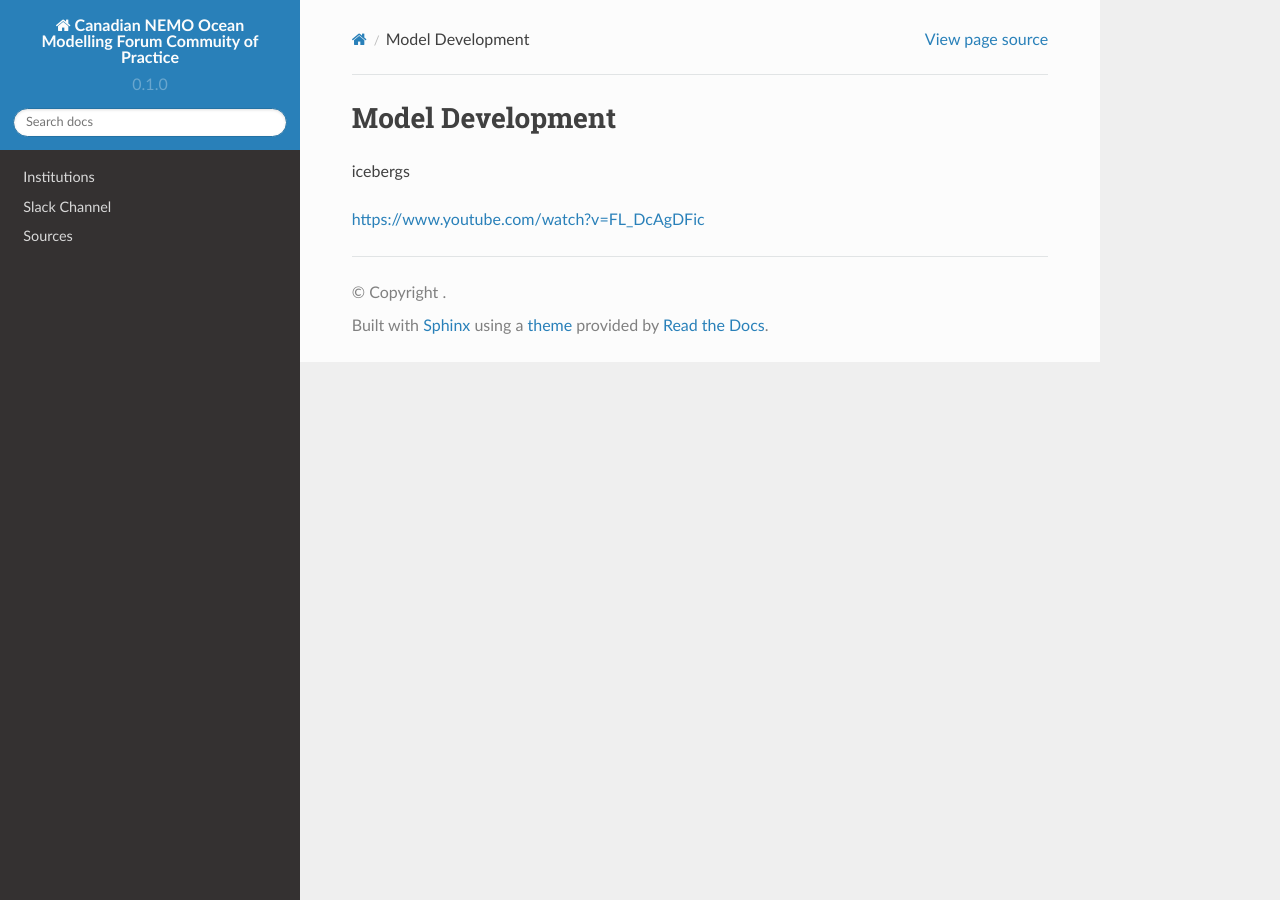
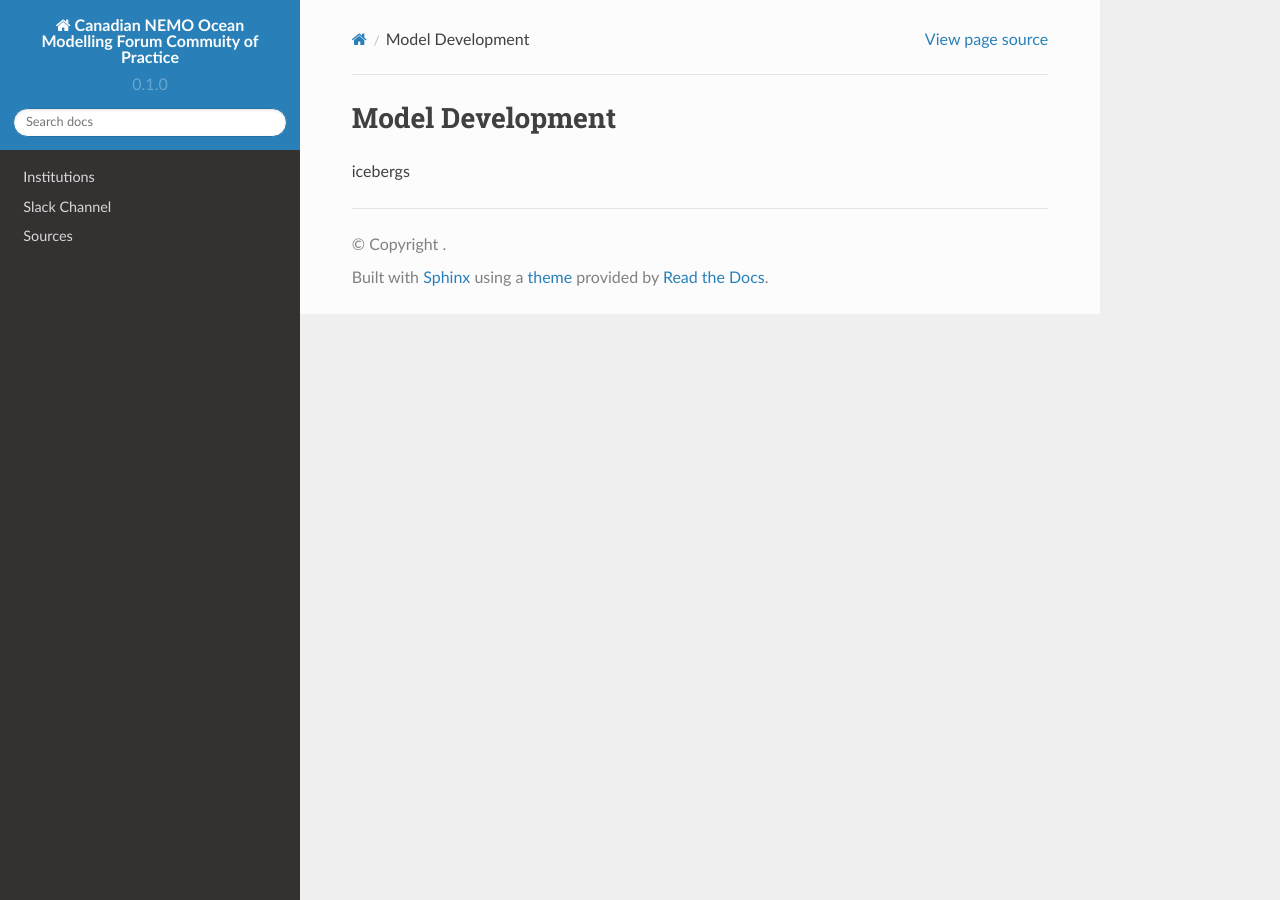
Before and after one commit to UofA-NEMO/Canadian-NEMO-Ocean-Modelling-Forum-Community-of-Practice, a Sphinx documentation site: the page built from docs/Institutions/UofA/Model_Development/index.rst, in a window 1280 px wide. Built offline with Sphinx 7.4.7 and the Read the Docs theme 2.0.0, drawn with Linux system fonts in a browser that asks for light colours; pages that are not in the unit, such as notebooks, are missing from menus; some of the changed lines change nothing that is shown.

Commit message:
Update index.rst

```diff
--- a/docs/Institutions/UofA/Model_Development/index.rst
+++ b/docs/Institutions/UofA/Model_Development/index.rst
@@ -3,5 +3,3 @@ Model Development
 
 
 icebergs
-
-https://www.youtube.com/watch?v=FL_DcAgDFic
```
